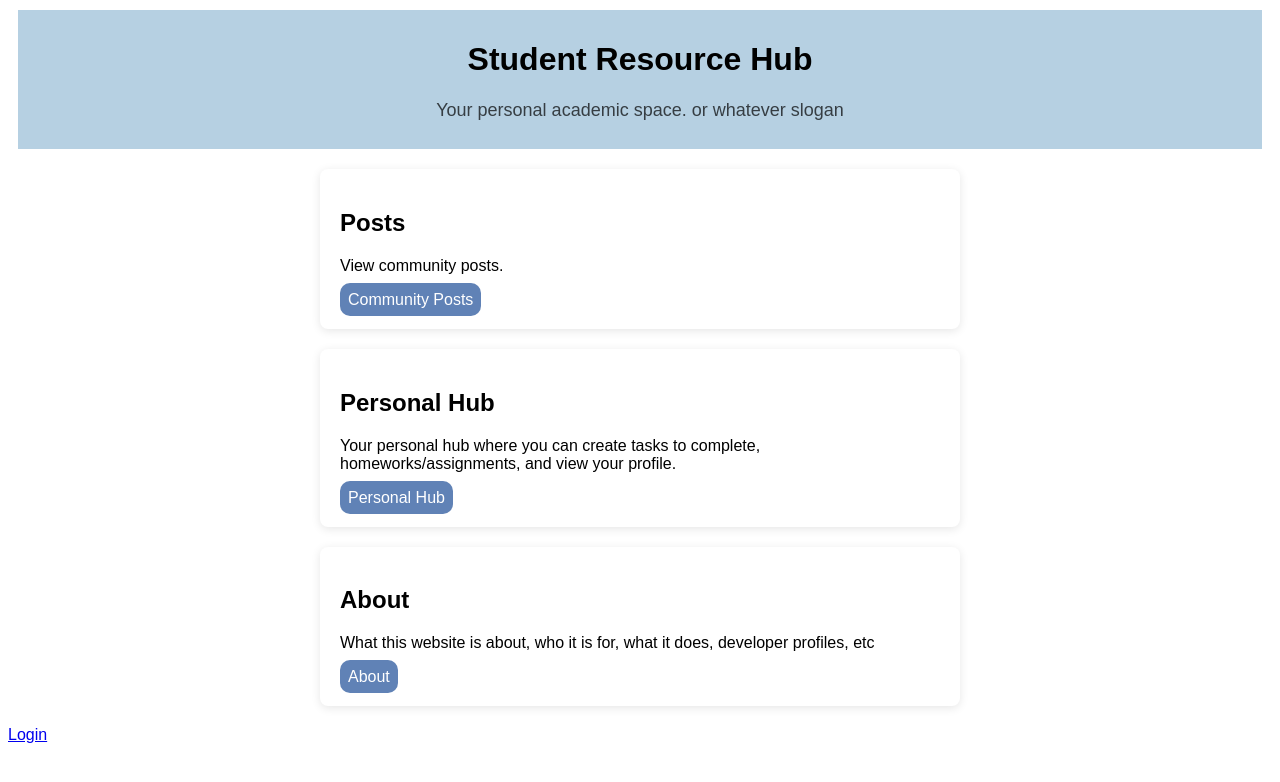
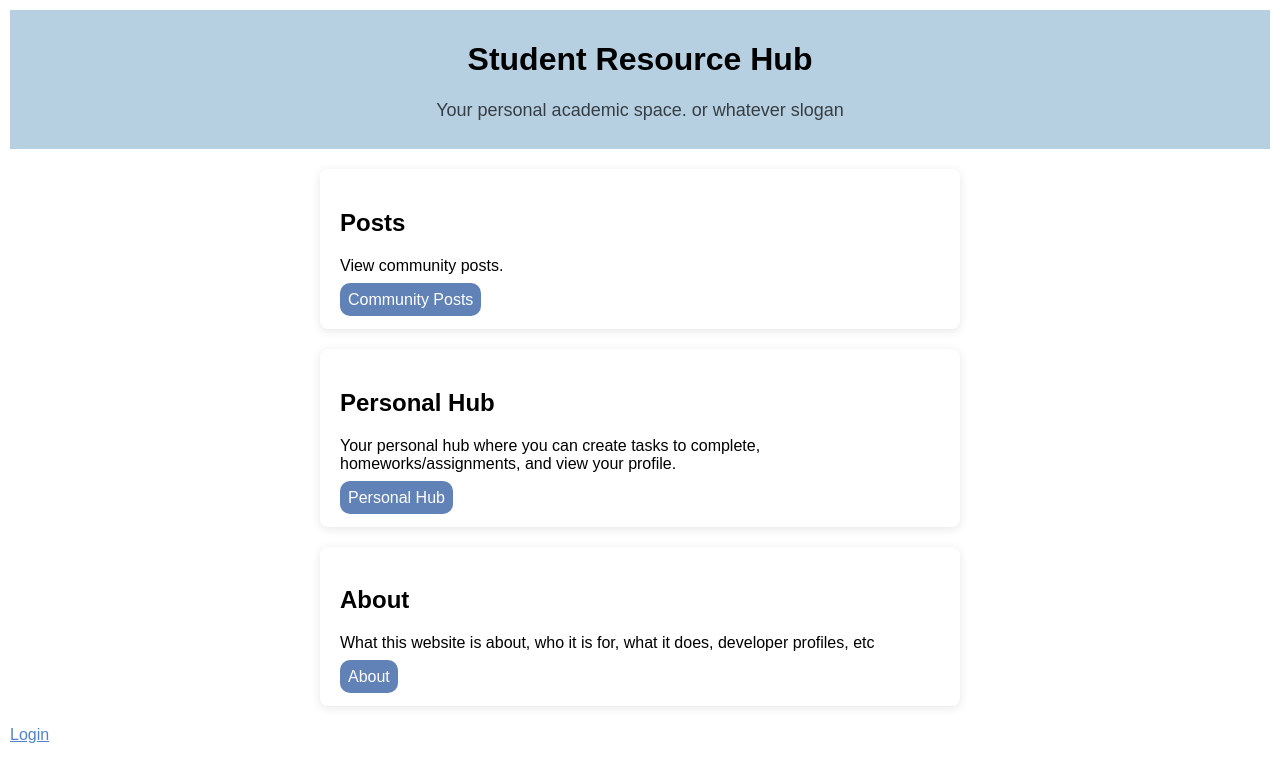
Before and after one commit to sai-ayh/StudentResourceHub, a plain HTML site: page index.html in a window 1280 px wide. Drawn offline with Linux system fonts and the light colour scheme.

Commit message:
Update style.css

```diff
--- a/style.css
+++ b/style.css
@@ -4,7 +4,6 @@
 }
 
 header {
-    margin: 10px;
     padding: 10px;
     background-color: #B6D0E2;
     text-align: center;
@@ -21,6 +20,8 @@ header {
 
 body {
     font-family: Arial, sans-serif;
+    margin: 10px;
+
 }
 
 section {
@@ -31,3 +32,7 @@ section {
     border-radius: 8px;
     box-shadow: 0px 2px 10px rgba(0,0,0,0.1);
 }
+
+a {
+    color: #5183cd;
+}
```
